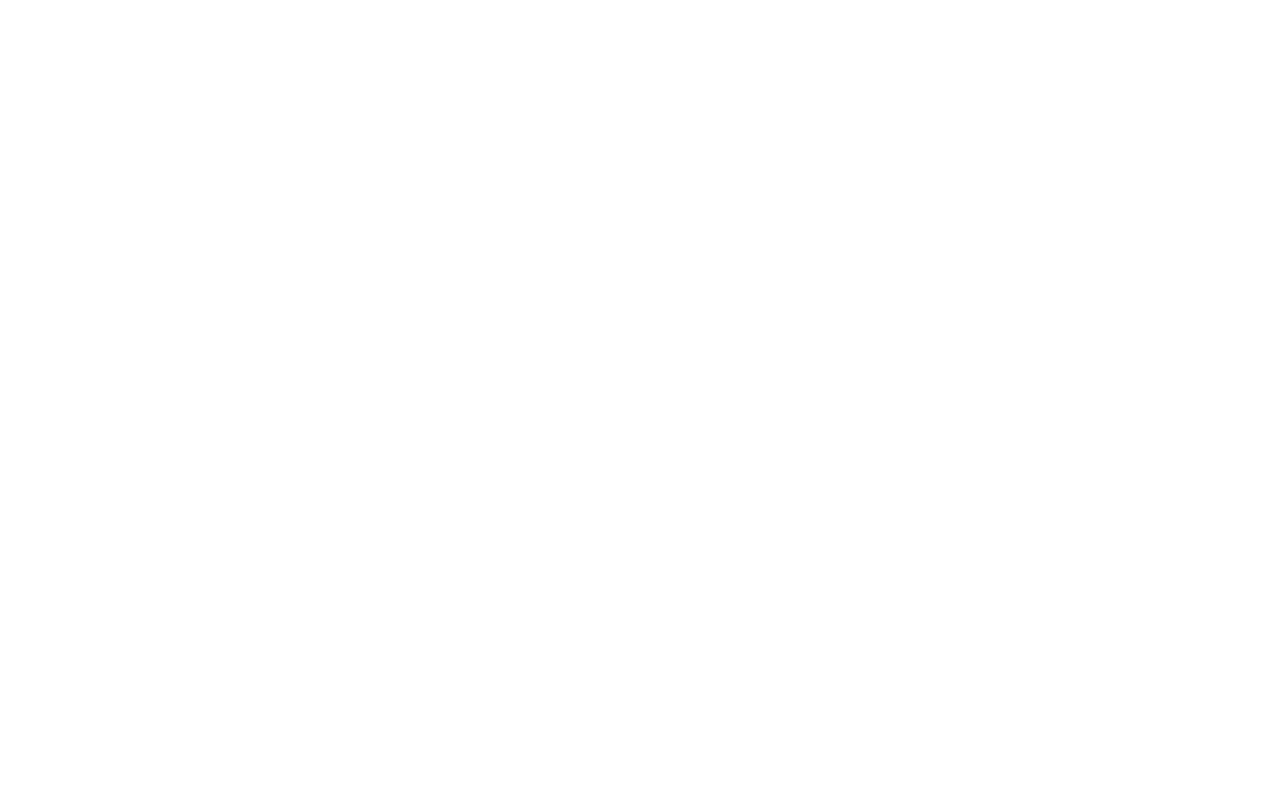
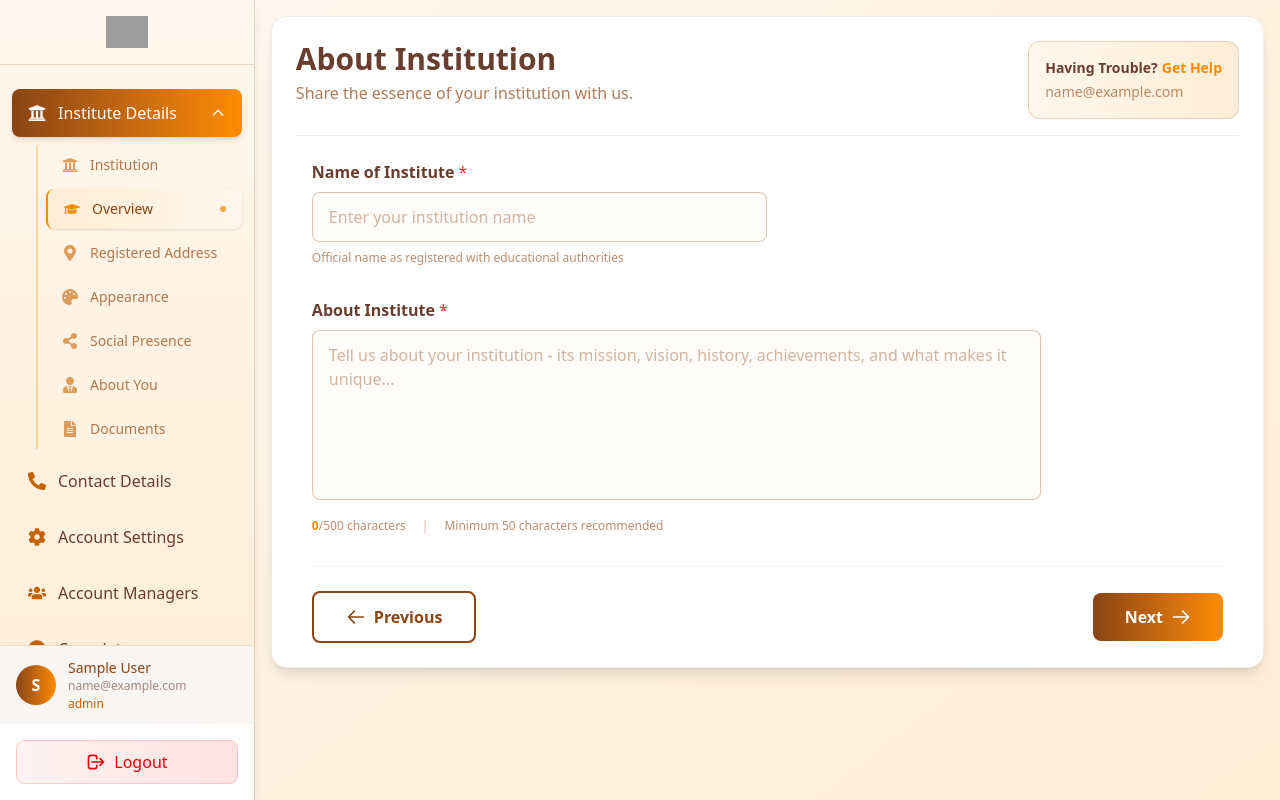
Before and after one commit to PrateekMishraaa/Yuvamanthan, a React app: page /institution/overview in a window 1280 px wide. Before the commit this address had no page. Built offline with nearby package versions, Linux system fonts and the light colour scheme; sample sign-in values are in the browser's storage; grey boxes are pictures that could not be loaded; the HTML template or start-up script is replaced by a standard one.

Commit message:
overview-page in institute

```diff
--- a/src/App.jsx
+++ b/src/App.jsx
@@ -20,6 +20,7 @@
 import Teacher from './Dashboard/Teacher'
 import Student from './Dashboard/Student'
 import ForgotPassword from './Pages/ForgotPassword'
+import OverView from './Pages/InstitutionParts.jsx/OverView'
 const App = () => {
   return (
   <>
@@ -59,6 +60,9 @@
         <Route path='/institution/dashboard' element={<ProtectedRoutes>
           <Institution/>
         </ProtectedRoutes>}/>
+        <Route path='/institution/overview' element={<ProtectedRoutes>
+          <OverView/>
+        </ProtectedRoutes>}/>
         <Route path='/teacher/dashboard' element={<ProtectedRoutes>
           <Teacher/>
         </ProtectedRoutes>}/>
--- /dev/null
+++ b/src/Components/Trouble/Trouble.jsx
@@ -0,0 +1,22 @@
+import React from 'react'
+
+const Trouble = () => {
+      const userData = localStorage.getItem('userData')
+  const user = userData ? JSON.parse(userData) : null
+  console.log("this is institute user", user?.email)
+  return (
+   <>
+   <div className='bg-gradient-to-r from-[#FFF7ED] to-[#FFEDD5] p-4 rounded-xl border border-[#8B4513]/20'>
+                <p className='font-semibold text-sm text-[#6A3E2E]'>
+                  Having Trouble?
+                  <span className='text-[#FF8C00] ml-1 cursor-pointer hover:text-[#FFA500] transition-colors'>
+                    Get Help
+                  </span>
+                </p>
+                <p className='text-[#8B4513]/60 font-lighter text-sm mt-1'>{user?.email}</p>
+              </div>
+   </>
+  )
+}
+
+export default Trouble
--- a/src/Dashboard/Institution.jsx
+++ b/src/Dashboard/Institution.jsx
@@ -2,6 +2,7 @@
 import { useNavigate, useParams } from 'react-router-dom'
 import Sidebar from '../Components/Sidebar/Sidebar.jsx'
 import { LuNotebookText } from "react-icons/lu";
+import Trouble from '../Components/Trouble/Trouble.jsx';
 
 const Institution = () => {
   const navigate = useNavigate()
@@ -106,15 +107,7 @@
                   Provide information about the nature of your institution and the medium of education.
                 </p>
               </div>
-              <div className='bg-gradient-to-r from-[#FFF7ED] to-[#FFEDD5] p-4 rounded-xl border border-[#8B4513]/20'>
-                <p className='font-semibold text-sm text-[#6A3E2E]'>
-                  Having Trouble?
-                  <span className='text-[#FF8C00] ml-1 cursor-pointer hover:text-[#FFA500] transition-colors'>
-                    Get Help
-                  </span>
-                </p>
-                <p className='text-[#8B4513]/60 font-lighter text-sm mt-1'>{user?.email}</p>
-              </div>
+              <Trouble/>
             </div>
 
             <div className='w-full px-4'>
--- /dev/null
+++ b/src/Pages/InstitutionParts.jsx/OverView.jsx
@@ -0,0 +1,207 @@
+import React, { useState, useEffect } from 'react'
+import { useNavigate, useParams } from 'react-router-dom'
+import Sidebar from '../../Components/Sidebar/Sidebar'
+import Trouble from '../../Components/Trouble/Trouble'
+
+const OverView = () => {
+  const navigate = useNavigate()
+  const { section } = useParams()
+
+  // Color theme from YuuthCommunity
+  const COLORS = {
+    primary: {
+      dark: "#6A3E2E",
+      medium: "#8B4513",
+      light: "#E07B00"
+    },
+    secondary: {
+      dark: "#C46200",
+      medium: "#FF8C00",
+      light: "#FFA500"
+    },
+    background: {
+      light: "#FFF7ED",
+      lighter: "#FFEDD5",
+      white: "#FFFFFF"
+    }
+  };
+
+  // Section order matching sidebar
+  const sectionOrder = [
+    "Institution",
+    "Overview",
+    "Registered Address",
+    "Appearance",
+    "Social Presence",
+    "About You",
+    "Documents"
+  ]
+
+  // Get current section index
+  const currentSectionIndex = sectionOrder.indexOf("Overview") // Since this is Overview page
+
+  const [formData, setFormData] = useState({
+    instituteName: "",
+    aboutInstitute: ""
+  })
+
+  // Load saved form data
+  useEffect(() => {
+    const savedData = localStorage.getItem('overviewFormData')
+    if (savedData) {
+      setFormData(JSON.parse(savedData))
+    }
+  }, [])
+
+  const handleChange = (e) => {
+    const { name, value } = e.target
+    setFormData(prev => {
+      const newData = { ...prev, [name]: value }
+      // Save to localStorage on change
+      localStorage.setItem('overviewFormData', JSON.stringify(newData))
+      return newData
+    })
+  }
+
+  const handleNext = () => {
+    const nextIndex = currentSectionIndex + 1
+    if (nextIndex < sectionOrder.length) {
+      navigate(`/institution/${sectionOrder[nextIndex].toLowerCase().replace(/\s+/g, '-')}`)
+    }
+  }
+
+  const handlePrevious = () => {
+    const prevIndex = currentSectionIndex - 1
+    if (prevIndex >= 0) {
+      navigate(`/institution/${sectionOrder[prevIndex].toLowerCase().replace(/\s+/g, '-')}`)
+    }
+  }
+
+  // Character count for about institute
+  const characterCount = formData.aboutInstitute?.length || 0
+
+  return (
+    <>
+      <section className='flex'>
+        <Sidebar currentSection="Overview" />
+        <section className='h-auto w-full bg-gradient-to-br from-[#FFF7ED] to-[#FFEDD5] p-4'>
+          <div className='h-auto w-full bg-white rounded-2xl shadow-lg p-6 border border-[#8B4513]/10'>
+            {/* Header Section */}
+            <div className='flex justify-between items-start border-b border-[#8B4513]/10 pb-4 mb-6'>
+              <div>
+                <h1 className='text-3xl font-bold text-[#6A3E2E]'>About Institution</h1>
+                <p className='text-[#8B4513]/70 mt-1'>
+                  Share the essence of your institution with us.
+                </p>
+              </div>
+              <Trouble />
+            </div>
+
+            {/* Form Content */}
+            <div className='w-full px-4'>
+              {/* Name of Institute */}
+              <div className='mb-8'>
+                <label className='block mb-2'>
+                  <span className='font-semibold text-[#6A3E2E]'>Name of Institute</span>
+                  <span className='text-red-500 ml-1'>*</span>
+                </label>
+                <input
+                  type="text"
+                  name="instituteName"
+                  value={formData.instituteName}
+                  onChange={handleChange}
+                  placeholder="Enter your institution name"
+                  className='w-full md:w-2/3 lg:w-1/2 py-3 px-4 border border-[#8B4513]/30 rounded-lg bg-[#FFF7ED]/30
+                           focus:border-[#FF8C00] focus:ring-2 focus:ring-[#FF8C00]/20 outline-none
+                           transition-all duration-300 placeholder:text-[#8B4513]/40 text-[#6A3E2E]'
+                />
+                <p className='text-xs text-[#8B4513]/60 mt-2'>
+                  Official name as registered with educational authorities
+                </p>
+              </div>
+
+              {/* About Institute */}
+              <div className='mb-8'>
+                <label className='block mb-2'>
+                  <span className='font-semibold text-[#6A3E2E]'>About Institute</span>
+                  <span className='text-red-500 ml-1'>*</span>
+                </label>
+                <textarea
+                  name="aboutInstitute"
+                  value={formData.aboutInstitute}
+                  onChange={handleChange}
+                  rows="6"
+                  placeholder="Tell us about your institution - its mission, vision, history, achievements, and what makes it unique..."
+                  className='w-full md:w-4/5 py-3 px-4 border border-[#8B4513]/30 rounded-lg bg-[#FFF7ED]/30
+                           focus:border-[#FF8C00] focus:ring-2 focus:ring-[#FF8C00]/20 outline-none
+                           transition-all duration-300 placeholder:text-[#8B4513]/40 text-[#6A3E2E]
+                           resize-none'
+                ></textarea>
+
+                {/* Character Count */}
+                <div className='flex flex-wrap justify-between items-center mt-3'>
+                  <div className='flex items-center gap-4'>
+                    <span className='text-xs text-[#8B4513]/60'>
+                      <span className='font-semibold text-[#FF8C00]'>{characterCount}</span>/500 characters
+                    </span>
+                    <span className='text-xs text-[#8B4513]/40'>|</span>
+                    <span className='text-xs text-[#8B4513]/60'>
+                      Minimum 50 characters recommended
+                    </span>
+                  </div>
+                  {characterCount > 500 && (
+                    <span className='text-xs text-red-500'>
+                      Maximum character limit exceeded
+                    </span>
+                  )}
+                </div>
+              </div>
+
+              {/* Navigation Buttons */}
+              <div className='flex justify-between items-center gap-4 pt-6 border-t border-[#8B4513]/10'>
+                {/* Previous Button */}
+                <button
+                  onClick={handlePrevious}
+                  disabled={currentSectionIndex === 0}
+                  className={`px-8 py-3 border-2 border-[#8B4513] text-[#8B4513]
+                           rounded-lg font-semibold transition-all duration-300
+                           flex items-center gap-2 group
+                           ${currentSectionIndex === 0
+                             ? 'opacity-50 cursor-not-allowed'
+                             : 'cursor-pointer hover:bg-[#FFF7ED] hover:border-[#FF8C00] hover:text-[#FF8C00]'
+                           }`}
+                >
+                  <svg className="w-5 h-5 group-hover:-translate-x-1 transition-transform" fill="none" stroke="currentColor" viewBox="0 0 24 24">
+                    <path strokeLinecap="round" strokeLinejoin="round" strokeWidth={2} d="M10 19l-7-7m0 0l7-7m-7 7h18" />
+                  </svg>
+                  Previous
+                </button>
+
+                {/* Next Button */}
+                <button
+                  onClick={handleNext}
+                  disabled={currentSectionIndex === sectionOrder.length - 1}
+                  className={`px-8 py-3 bg-gradient-to-r from-[#8B4513] to-[#FF8C00] text-white
+                           rounded-lg font-semibold hover:shadow-lg
+                           hover:from-[#6A3E2E] hover:to-[#C46200] transition-all duration-300
+                           flex items-center gap-2 group
+                           ${currentSectionIndex === sectionOrder.length - 1
+                             ? 'opacity-50 cursor-not-allowed'
+                             : 'cursor-pointer'
+                           }`}
+                >
+                  Next
+                  <svg className="w-5 h-5 group-hover:translate-x-1 transition-transform" fill="none" stroke="currentColor" viewBox="0 0 24 24">
+                    <path strokeLinecap="round" strokeLinejoin="round" strokeWidth={2} d="M14 5l7 7m0 0l-7 7m7-7H3" />
+                  </svg>
+                </button>
+              </div>
+            </div>
+          </div>
+        </section>
+      </section>
+    </>
+  )
+}
+
+export default OverView
```
